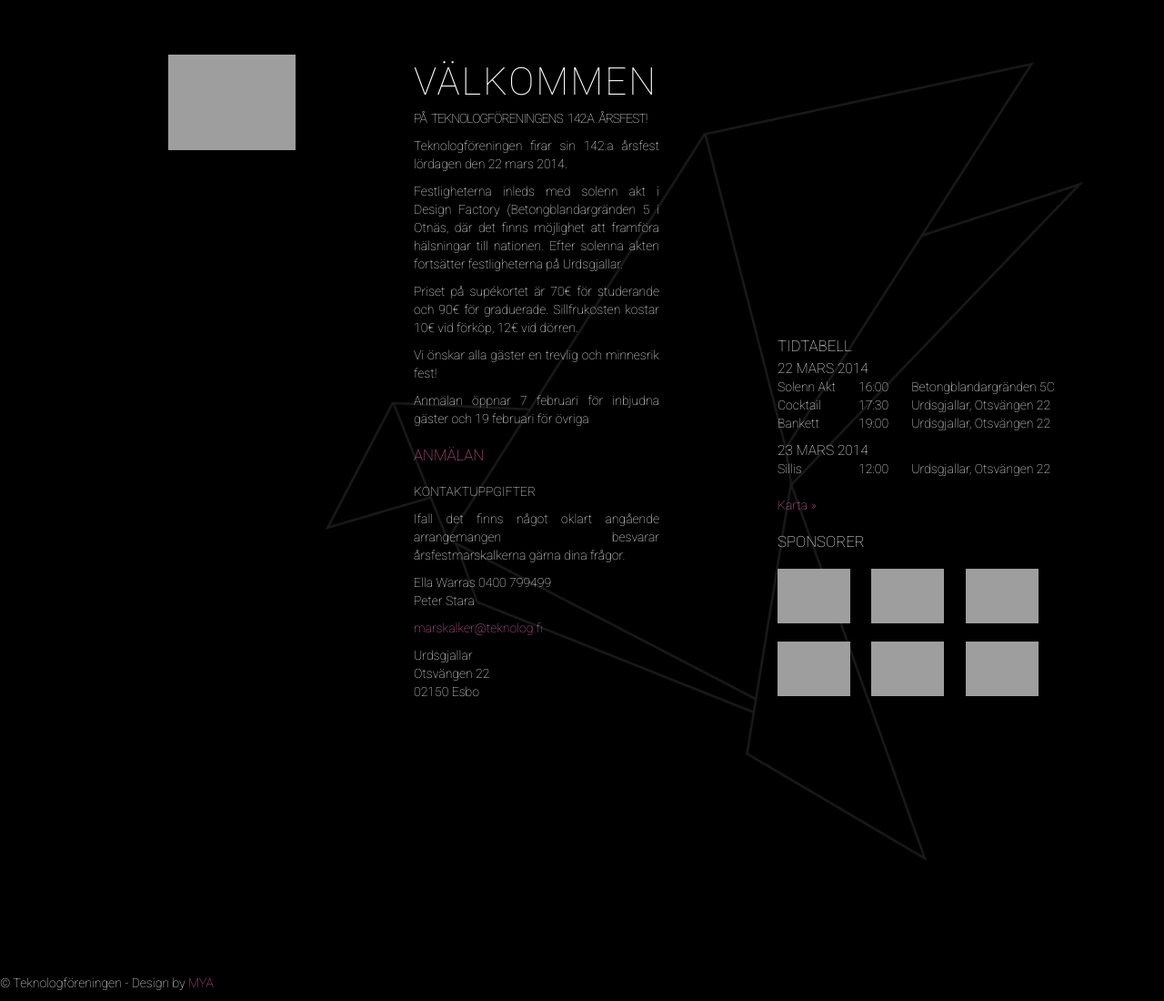
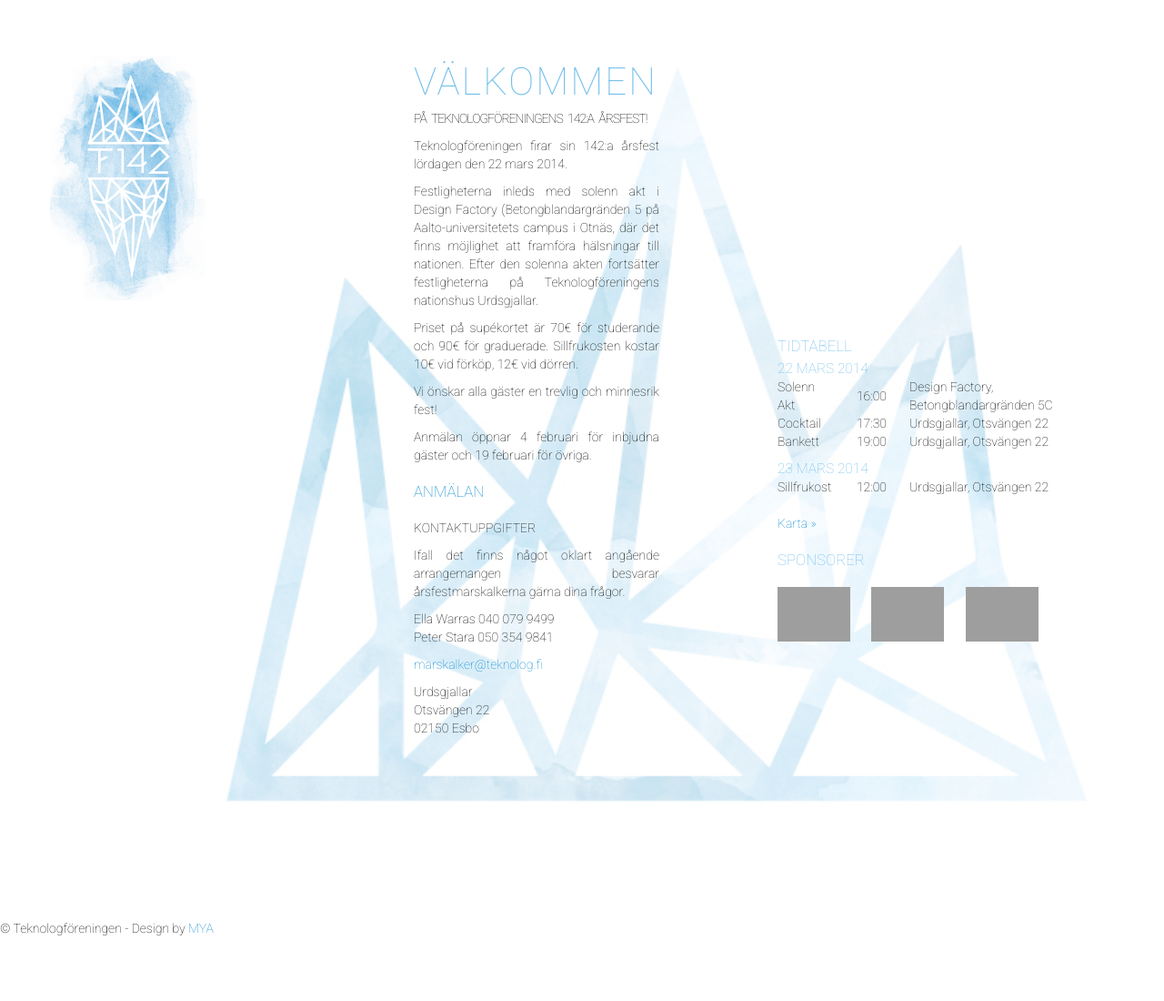
Before and after one commit to Teknologforeningen/tf_arsfest, a Django app: page / in a window 1280 px wide. Shown: the whole page at 91% size. After the commit the page ends 1028 px from the top, so only its background shows below. Run offline with Django 3.2, Linux system fonts and the light colour scheme; parts of the project's set-up code (start-up, migrations or seed data) failed here and were passed over; some libraries are stand-ins or nearby versions; grey boxes are pictures that could not be loaded.

Commit message:
Changed template, added new gfx

```diff
--- a/tf_arsfest/static/css/style.css
+++ b/tf_arsfest/static/css/style.css
@@ -2,10 +2,15 @@ body, label {
 	font-family: 'Roboto', sans-serif;
 	font-weight: 300;
 }
+body {
+	background: #FFFFFF
+}
+
 h1, h2, h3 {
 
 	font-weight: 300;
 	text-transform:uppercase;
+	color:#72beea
 }
 
 h2 {
@@ -19,15 +24,17 @@ h3 {
 
 td {
 	padding: 0 25px 0 0;
+	color: #040506
 }
 
 p {
 	text-align: justify;
+	color: #040506
 }
 
-a {
+/*a {
 	color: white;
-}
+}*/
 
 p input {
 	display: block;
@@ -37,8 +44,16 @@ p input {
 	padding-top: 60px;
 }
 
+/*.bird {
+	background-image: url('/static/img/origami.png');
+	background-repeat: no-repeat;
+	background-size: contain;
+	background-position: top right;
+	overflow: auto;
+}*/
+
 .bird {
-	background-image: url('/static/img/origami.png');
+	background-image: url('/static/img/isberg.png');
 	background-repeat: no-repeat;
 	background-size: contain;
 	background-position: top right;
@@ -61,8 +76,9 @@ letter-spacing: 2px;
 }
 
 .logo {
-	width: 140px;
-	float: right;
+	/*width: 500px;
+	height: 400px;*/
+	float: left;
 }
 
 @media (min-width: 1200px){
@@ -88,9 +104,9 @@ h2.timetable {
 	padding: 0;
 }
 
-a, a:hover {
+/*a, a:hover {
 	color: #de6ba8;
-}
+}*/
 
 li {
 	list-style: circle;
--- a/tf_arsfest/templates/home.html
+++ b/tf_arsfest/templates/home.html
@@ -2,16 +2,15 @@
 <div class="container">
 
 	<div class="row">
-		<div class=" offset1 span2">
+		<div class=" offset0 span2">
 		<a href="/">
-			<img class="logo hidden-phone" src="{{ STATIC_URL }}img/142.png" alt="142" />
-			<img class="visible-phone" src="{{ STATIC_URL }}img/142h.png" alt="142" />
+			<img class="logo" src="{{ STATIC_URL }}img/142.png" alt="142" />
 			</a>
 		</div>
 
 
 <div class="bird">
-		<div class="offset1 span3">
+		<div class="offset2 span3">
 		{% block middle %}
 			<h1 class="welcome">Välkommen</h1>
 			<p class="caps smallspacing">på Teknologföreningens 142:a  årsfest!</p>
@@ -19,9 +18,9 @@
 			den 22 mars 2014.</p>
 			<p>
 			Festligheterna inleds med solenn akt i Design Factory (Betongblandargränden 5
-			i Otnäs, där det
+			på Aalto-universitetets campus i Otnäs, där det
 			finns möjlighet att framföra hälsningar till nationen.
-			Efter solenna akten fortsätter festligheterna på
+			Efter den solenna akten fortsätter festligheterna på Teknologföreningens nationshus
 			Urdsgjallar.</p>
 			<p>
 			Priset på supékortet
@@ -30,16 +29,15 @@
 
 			<p>Vi önskar alla gäster en trevlig och minnesrik fest!</p>
 			<p>
-			Anmälan öppnar 7 februari för inbjudna gäster och 19 februari för övriga
+			Anmälan öppnar 4 februari för inbjudna gäster och 19 februari för övriga.
 			<a class="pink" href="/142/new/"><h2>Anmälan</h2></a>
 
 			</p>
 			<p class="caps">Kontaktuppgifter</p>
-			<p>Ifall det finns något oklart angående arrangemangen besvarar
-				årsfestmarskalkerna gärna dina frågor.</p>
+			<p>Ifall det finns något oklart angående arrangemangen besvarar årsfestmarskalkerna gärna dina frågor.</p>
 
-			<p>Ella Warras 0400 799499 <br />
-			Peter Stara<br /></p>
+			<p>Ella Warras 040 079 9499 <br />
+			Peter Stara 050 354 9841<br /></p>
 
 			<p><a href="mailto:marskalker@teknolog.fi">marskalker@teknolog.fi</a></p>
 
@@ -59,7 +57,7 @@
 			<tr><td colspan="2"><h3 class="timetable">22 Mars 2014</h3></td></tr>
 
 				<tr>
-				<td>Solenn Akt</td><td>16:00</td><td>Betongblandargränden 5C</td>
+				<td>Solenn Akt</td><td>16:00</td><td>Design Factory, Betongblandargränden 5C</td>
 				</tr>
 
 				<tr>
@@ -74,7 +72,7 @@
 
 			<tr><td colspan="2"><h3 class="timetable">23 Mars 2014</h3></td></tr>
 
-				<tr><td>Sillis</td><td>12:00</td><td>Urdsgjallar, Otsvängen 22</td></tr>
+				<tr><td>Sillfrukost</td><td>12:00</td><td>Urdsgjallar, Otsvängen 22</td></tr>
 			</table>
 			<p>
 				<br /><a class=""
@@ -84,11 +82,8 @@
 
 			<div id="spons">
 			<h2>Sponsorer</h2>
-			<img src="{{ STATIC_URL }}reklam/fiskars.png" alt="Fiskars"/>
+			<img src="{{ STATIC_URL }}reklam/konecranes.png" alt="Konecranes"/>
 			<img src="{{ STATIC_URL }}reklam/fim.png" alt="FIM"/>
-			<img src="{{ STATIC_URL }}reklam/aktia.png" alt="Aktia"/>
-			<img src="{{ STATIC_URL }}reklam/tfif.png" alt="TFiF"/>
-			<img src="{{ STATIC_URL }}reklam/andritz.png" alt="Andritz"/>
 			<img src="{{ STATIC_URL }}reklam/thermofisher.png" alt="ThermoFisher"/>
 			</div>
 		</div>
```
Also changed, not shown: tf_arsfest/static/img/142.png (added), tf_arsfest/static/img/isberg.png (added).
